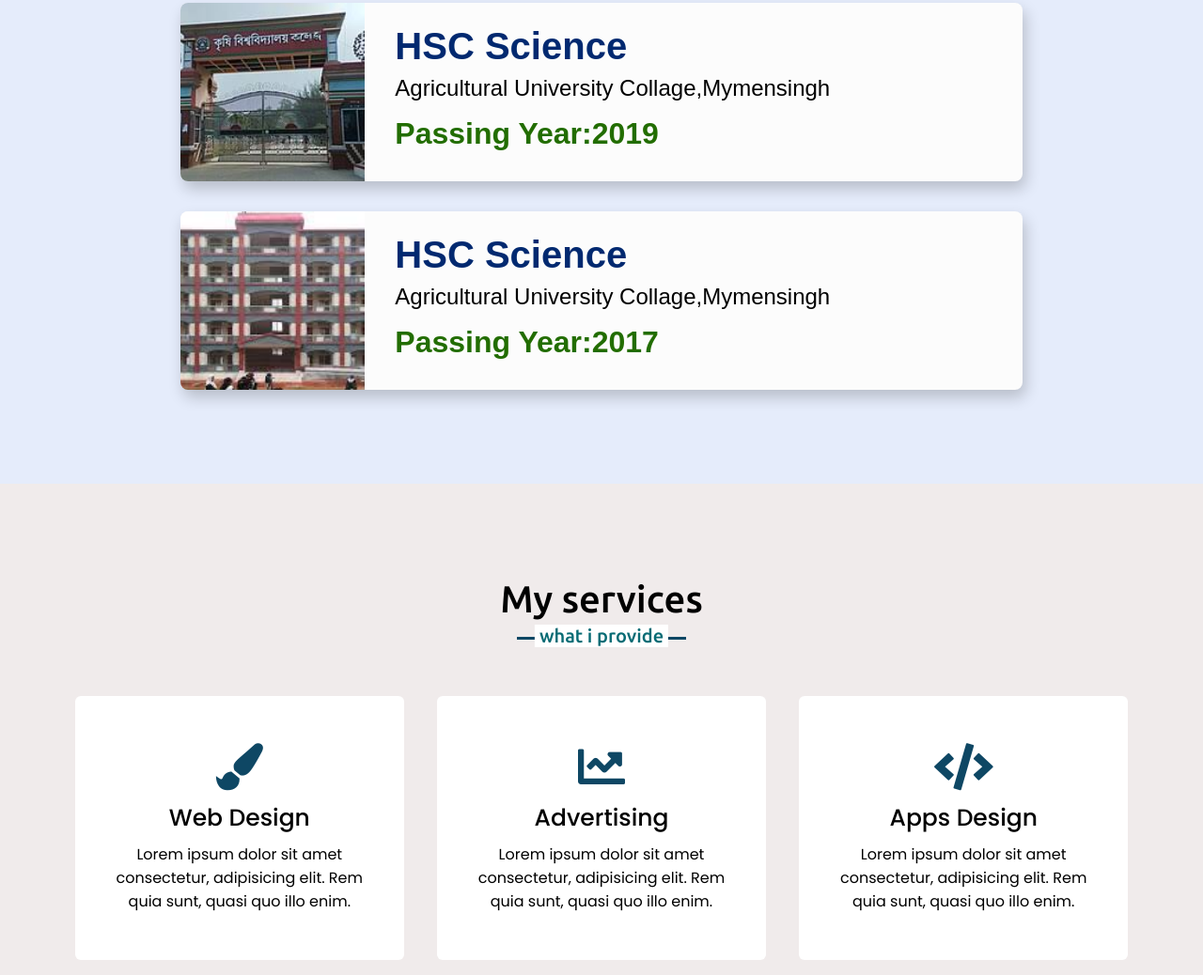
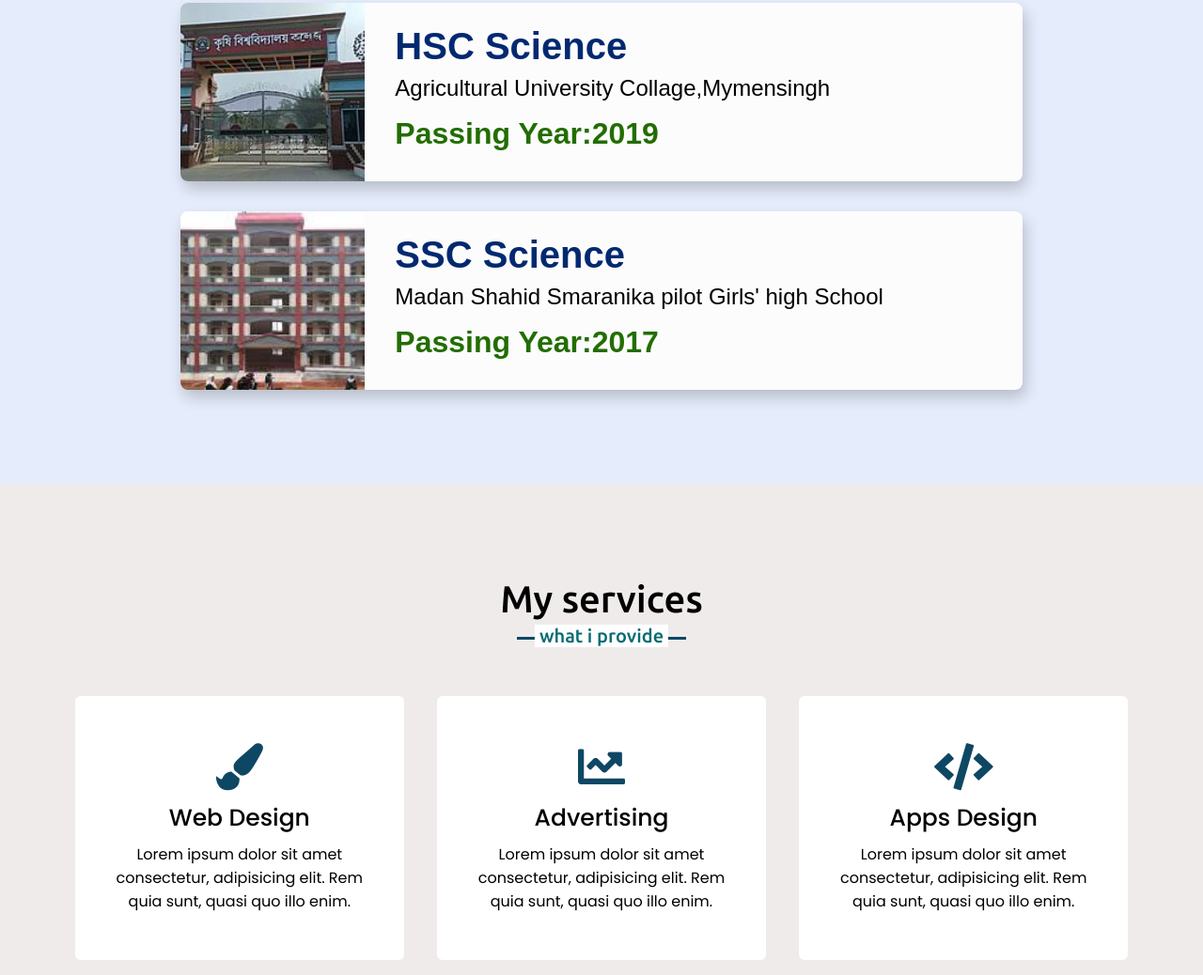
Before and after one commit to saylaparvin-415/portfolio, a plain HTML site: page index.html in a window 1280 px wide. Shown: the part 1993-3031 px from the top of the page at 94% size. Drawn offline with nearby package versions, Linux system fonts and the light colour scheme.

Commit message:
Update index.html

```diff
--- a/index.html
+++ b/index.html
@@ -121,8 +121,8 @@
         <img draggable="false" src="images/school.JFIF" alt="">
         </div>
         <div class="content">
-        <h3>HSC Science</h3>
-        <p>Agricultural University Collage,Mymensingh</p>
+        <h3>SSC Science</h3>
+        <p>Madan Shahid Smaranika pilot Girls' high School</p>
         <h4>Passing Year:2017</h4>
         </div>
       </div>
```
